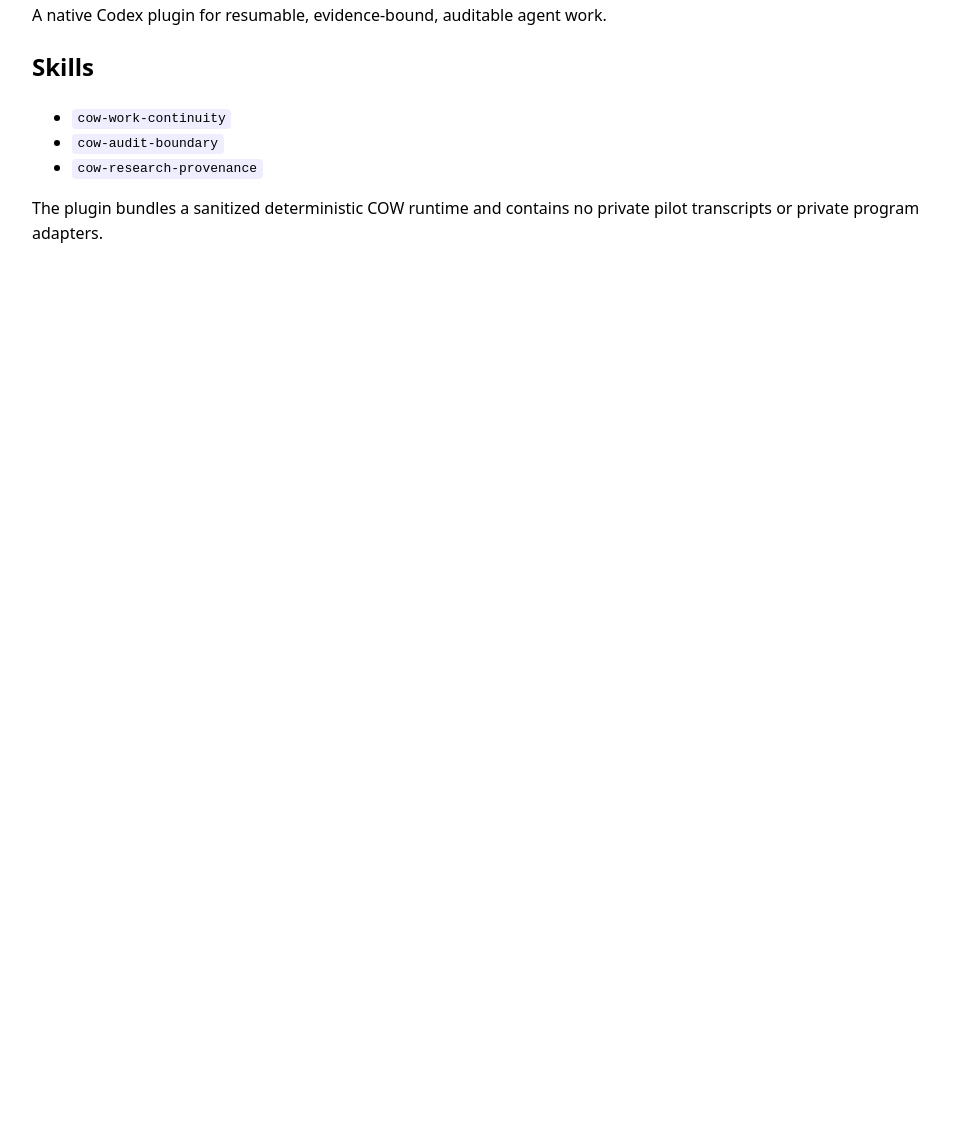
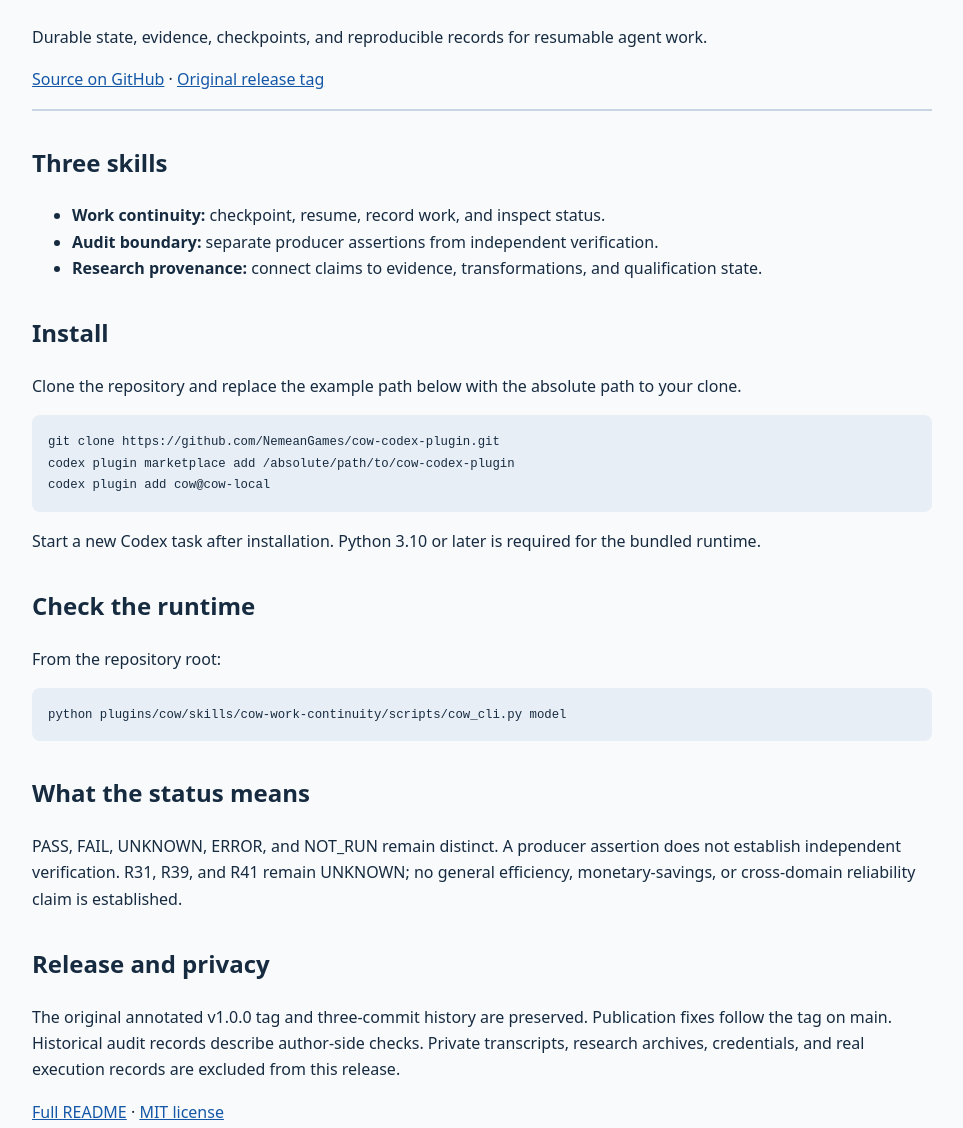
Before and after one commit to NemeanGames/cow-codex-plugin, a plain HTML site: page docs/index.html in a window 1280 px wide. Shown: the part 150-1278 px from the top of the page, without its empty margins (158-1121 px from the left). Before the commit the page ends 800 px from the top, so only its background shows below. Drawn offline with Linux system fonts and the light colour scheme.

Commit message:
Prepare public GitHub documentation and fix skill metadata

```diff
--- a/docs/index.html
+++ b/docs/index.html
@@ -1 +1,11 @@
-<!doctype html><meta charset="utf-8"><title>COW — Continuity Of Work for Codex</title><style>body{font-family:system-ui;max-width:900px;margin:4rem auto;padding:0 1.5rem;line-height:1.55}code{background:#eef;padding:.15rem .35rem;border-radius:.25rem}h1{font-size:2.5rem}</style><h1>COW — Continuity Of Work for Codex</h1><p>A native Codex plugin for resumable, evidence-bound, auditable agent work.</p><h2>Skills</h2><ul><li><code>cow-work-continuity</code></li><li><code>cow-audit-boundary</code></li><li><code>cow-research-provenance</code></li></ul><p>The plugin bundles a sanitized deterministic COW runtime and contains no private pilot transcripts or private program adapters.</p>
+<!doctype html>
+<html lang="en"><head><meta charset="utf-8"><meta name="viewport" content="width=device-width,initial-scale=1"><title>COW — Continuity Of Work Ontology for Codex</title>
+<style>body{font-family:system-ui;max-width:900px;margin:3rem auto;padding:0 1.5rem;line-height:1.65;color:#172b40;background:#f8fafc}h1{font-size:2.5rem;line-height:1.15}h2{margin-top:2rem}pre{padding:1rem;background:#e8eef5;overflow:auto;border-radius:8px}a{color:#1457a6}code{font-size:.95em}header{border-bottom:2px solid #c8d5e3;padding-bottom:1rem}</style></head>
+<body><header><p>CODEX PLUGIN · v1.0.0</p><h1>Continuity Of Work Ontology</h1><p>Durable state, evidence, checkpoints, and reproducible records for resumable agent work.</p><a href="https://github.com/NemeanGames/cow-codex-plugin">Source on GitHub</a> · <a href="https://github.com/NemeanGames/cow-codex-plugin/tree/v1.0.0">Original release tag</a></header>
+<main><h2>Three skills</h2><ul><li><strong>Work continuity:</strong> checkpoint, resume, record work, and inspect status.</li><li><strong>Audit boundary:</strong> separate producer assertions from independent verification.</li><li><strong>Research provenance:</strong> connect claims to evidence, transformations, and qualification state.</li></ul>
+<h2>Install</h2><p>Clone the repository and replace the example path below with the absolute path to your clone.</p><pre><code>git clone https://github.com/NemeanGames/cow-codex-plugin.git
+codex plugin marketplace add /absolute/path/to/cow-codex-plugin
+codex plugin add cow@cow-local</code></pre><p>Start a new Codex task after installation. Python 3.10 or later is required for the bundled runtime.</p>
+<h2>Check the runtime</h2><p>From the repository root:</p><pre><code>python plugins/cow/skills/cow-work-continuity/scripts/cow_cli.py model</code></pre>
+<h2>What the status means</h2><p>PASS, FAIL, UNKNOWN, ERROR, and NOT_RUN remain distinct. A producer assertion does not establish independent verification. R31, R39, and R41 remain UNKNOWN; no general efficiency, monetary-savings, or cross-domain reliability claim is established.</p>
+<h2>Release and privacy</h2><p>The original annotated v1.0.0 tag and three-commit history are preserved. Publication fixes follow the tag on main. Historical audit records describe author-side checks. Private transcripts, research archives, credentials, and real execution records are excluded from this release.</p><p><a href="https://github.com/NemeanGames/cow-codex-plugin/blob/main/README.md">Full README</a> · <a href="https://github.com/NemeanGames/cow-codex-plugin/blob/main/LICENSE">MIT license</a></p></main></body></html>
```
Also changed, not shown: 4 other files.
